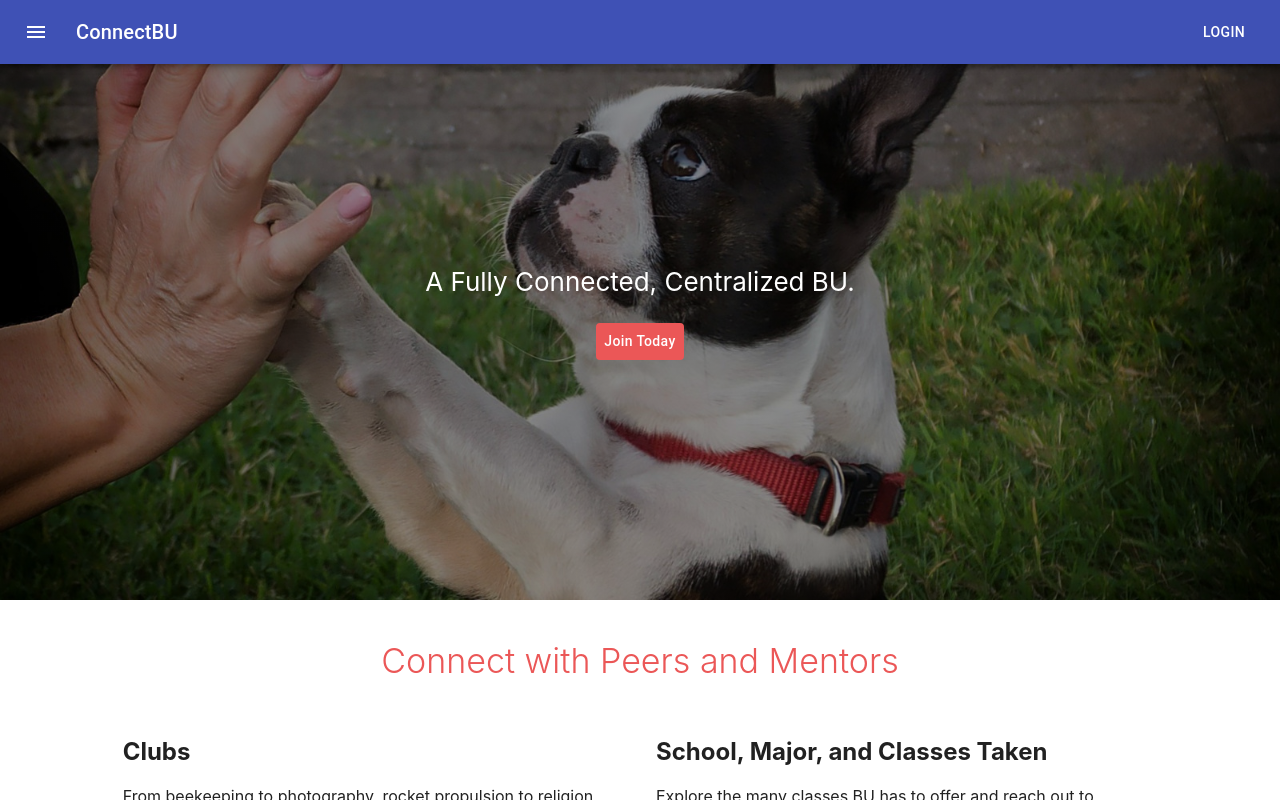
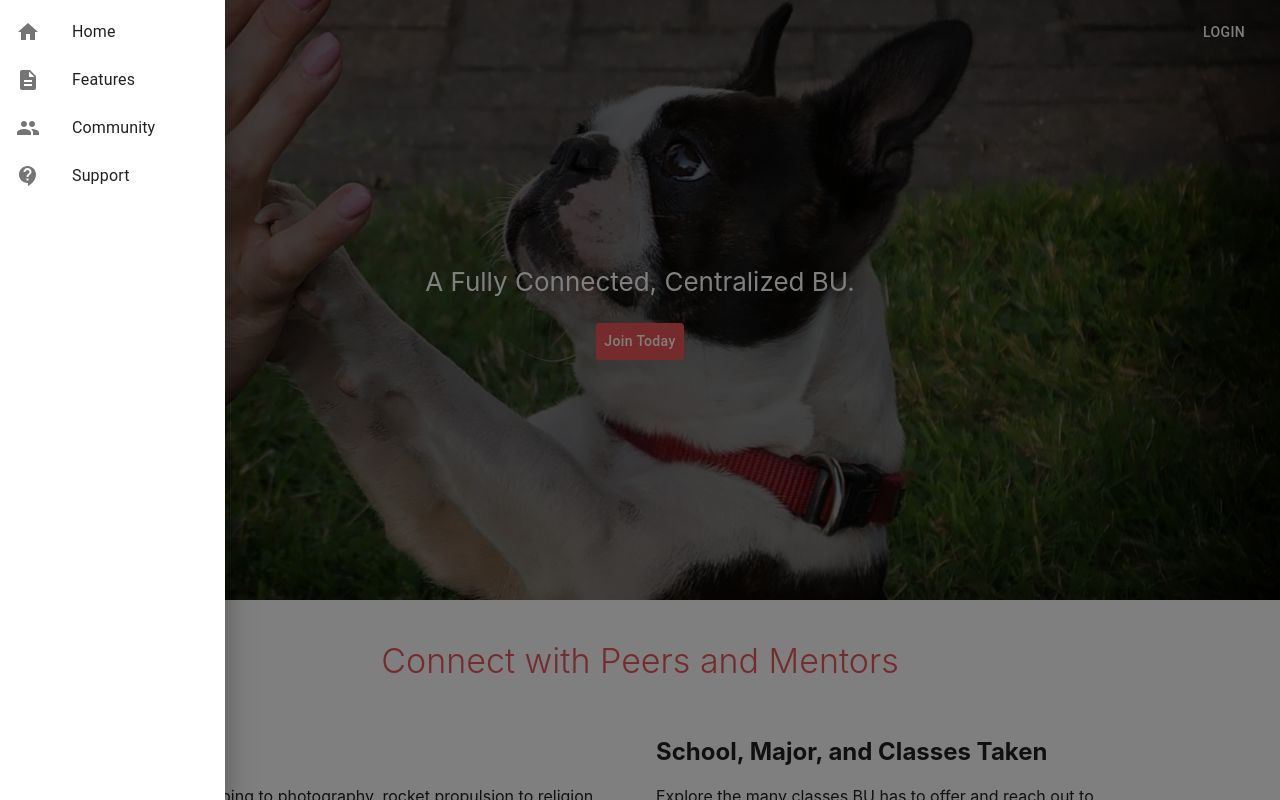
Before and after one commit to bchan/ConnectBU, a React (Create React App) app in the folder frontend/: page / in a window 1280 px wide. Both pictures are taken after a click on the button "menu". Shown: the top 800 px of the page. Built offline with nearby package versions, Linux system fonts and the light colour scheme.

Commit message:
Change the top left button to show a navigation menu

```diff
--- a/frontend/src/components/BotBar.js
+++ b/frontend/src/components/BotBar.js
@@ -1,10 +1,10 @@
 import React from 'react';
-import { useStyles } from '../styles/BotBar.styles';
 import BottomNavigation from '@material-ui/core/BottomNavigation';
 import BottomNavigationAction from '@material-ui/core/BottomNavigationAction';
 import { BiSearch } from 'react-icons/bi';
 import { GoGear }  from 'react-icons/go';
 import { BiSupport } from 'react-icons/bi';
+import { useStyles } from '../styles/BotBar.styles';
 
 export default function BotBar() {
   const classes = useStyles();
--- a/frontend/src/components/NavBar.js
+++ b/frontend/src/components/NavBar.js
@@ -1,12 +1,24 @@
 import React from 'react';
-import { useStyles } from '../styles/NavBar.styles';
-import { useScrollTrigger } from '@material-ui/core';
 import AppBar from '@material-ui/core/AppBar';
 import Toolbar from '@material-ui/core/Toolbar';
 import Typography from '@material-ui/core/Typography';
 import Button from '@material-ui/core/Button';
 import IconButton from '@material-ui/core/IconButton';
 import MenuIcon from '@material-ui/icons/Menu';
+import { useScrollTrigger } from '@material-ui/core';
+import { useStyles } from '../styles/NavBar.styles';
+import { Link } from 'react-router-dom';
+
+// Drawer Imports
+import Drawer from '@material-ui/core/Drawer';
+import List from '@material-ui/core/List';
+import ListItem from '@material-ui/core/ListItem';
+import ListItemIcon from '@material-ui/core/ListItemIcon';
+import ListItemText from '@material-ui/core/ListItemText';
+import HomeIcon from '@material-ui/icons/Home';
+import DescriptionIcon from '@material-ui/icons/Description';
+import PeopleIcon from '@material-ui/icons/People';
+import ContactSupportIcon from '@material-ui/icons/ContactSupport';
 
 export default function NavBar() {
   const classes = useStyles();
@@ -16,12 +28,65 @@
       threshold: 100
     }
   )
+  const [state, setState] = React.useState({
+    isDrawerOpen: false,
+  });
+
+  const menuItems = [
+    {
+      title: 'Home',
+      icon: <HomeIcon />,
+      path: '/',
+    },
+    {
+      title: 'Features',
+      icon: <DescriptionIcon />,
+      path: '/',
+    },
+    {
+      title: 'Community',
+      icon: <PeopleIcon />,
+      path: '/',
+    },
+    {
+      title: 'Support',
+      icon: <ContactSupportIcon />,
+      path: '/',
+    },
+  ]
+
+  const menuList = (
+    <List className={classes.list}>
+      {menuItems.map((element) => {
+        return (
+          <ListItem button component={Link} to={element.path} onClick={() => {toggleDrawer(false)}}>
+            <ListItemIcon>
+              {element.icon}
+            </ListItemIcon>
+            <ListItemText>
+              {element.title}
+            </ListItemText>
+          </ListItem>
+        )
+      })}
+    </List>
+  )
+
+  let toggleDrawer = (open) => {
+    setState({isDrawerOpen: open});
+  }
 
   return (
     <div className={classes.root}>
+      <Drawer
+        open={state.isDrawerOpen}
+        onClose={() => {toggleDrawer(false)}}
+      >
+        {menuList}
+      </Drawer>
       <AppBar className={trigger? classes.scrolledBar : classes.bar}>
         <Toolbar>
-          <IconButton edge="start" className={classes.menuButton} color="inherit" aria-label="menu">
+          <IconButton edge="start" className={classes.menuButton} color="inherit" aria-label="menu" onClick={() => {toggleDrawer(true)}}>
             <MenuIcon />
           </IconButton>
           <Typography variant="h6" className={classes.title}>
--- a/frontend/src/styles/NavBar.styles.js
+++ b/frontend/src/styles/NavBar.styles.js
@@ -25,4 +25,7 @@
     title: {
       flexGrow: 1,
     },
+    list: {
+      width: 225,
+    },
   }));
```
Also changed, not shown: 1 other file (tests, documents, lock files or other folders).
